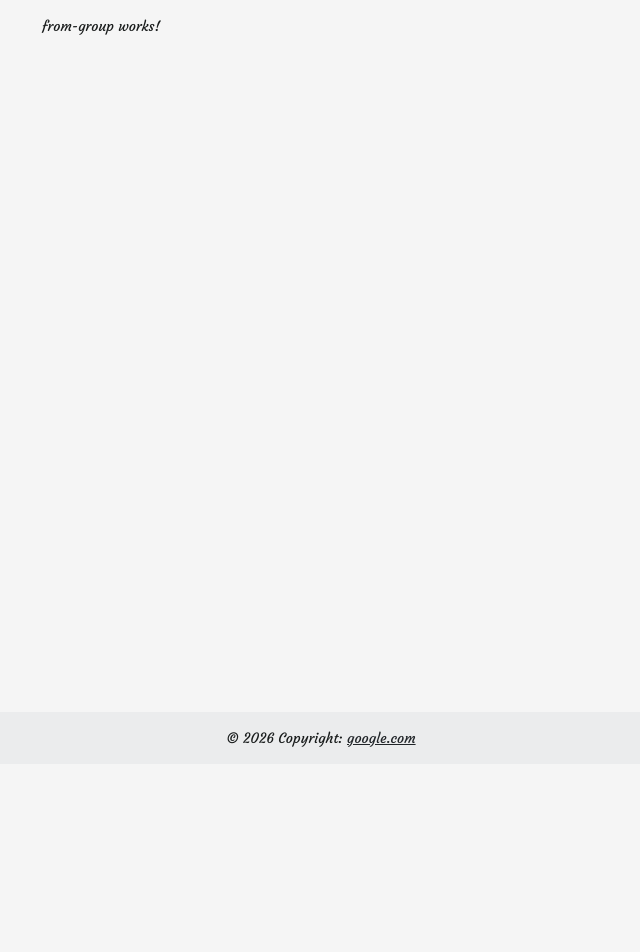
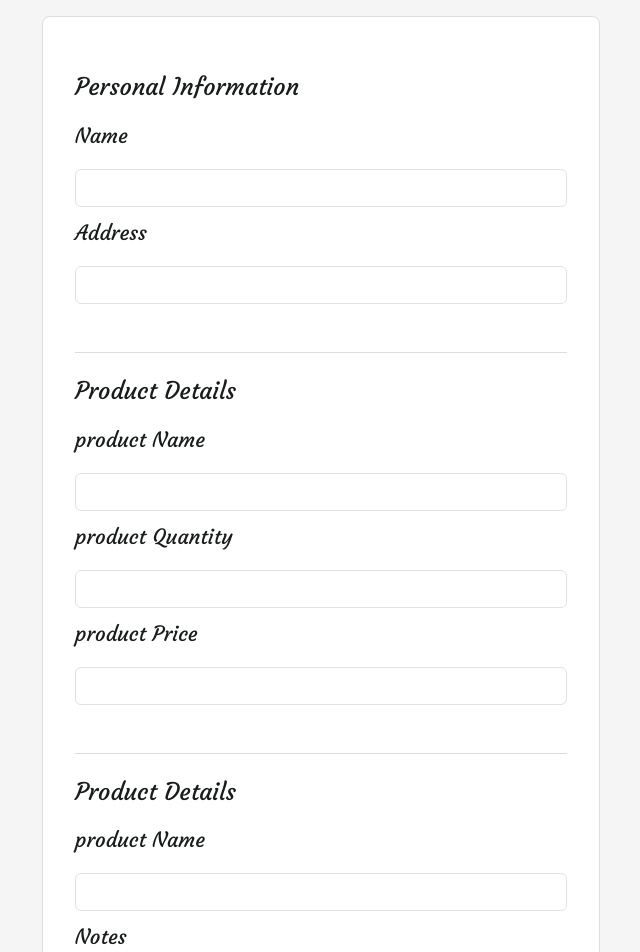
Before and after one commit to hebataha/my-angular-app, an Angular app: page /formGroup in a window 1280 px wide. Shown: the part 80-1032 px from the top of the page, without its empty margins (319-959 px from the left). Before the commit the page ends 848 px from the top, so only its background shows below. Built offline with nearby package versions, Linux system fonts and the light colour scheme.

Commit message:
form group UI

```diff
--- a/src/app/forms/from-group/from-group.html
+++ b/src/app/forms/from-group/from-group.html
@@ -1 +1,57 @@
-<p>from-group works!</p>
+<form>
+    <div class="mb-5">
+        <h4 class="my-4 text-capitalize">personal information</h4>
+        <div class="mb-3">
+            <label for="exampleInputEmail1" class="form-label">Name</label>
+            <input
+                type="email"
+                class="form-control"
+                id="exampleInputEmail1"
+                aria-describedby="emailHelp"
+            >
+        </div>
+        <div class="mb-3">
+            <label for="exampleInputPassword1" class="form-label">Address</label>
+            <input type="text" class="form-control" id="exampleInputPassword1">
+        </div>
+    </div>
+    <hr>
+    <div class="mb-5">
+        <h4 class="my-4 text-capitalize"> product details</h4>
+        <div class="mb-3">
+            <label for="exampleInputEmail1" class="form-label"> product Name</label>
+            <input
+                type="email"
+                class="form-control"
+                id="exampleInputEmail1"
+                aria-describedby="emailHelp"
+            >
+        </div>
+        <div class="mb-3">
+            <label for="exampleInputPassword1" class="form-label">product Quantity</label>
+            <input type="number" class="form-control" id="exampleInputPassword1">
+        </div>
+        <div class="mb-3">
+            <label for="exampleInputPassword2" class="form-label">product Price</label>
+            <input type="number" class="form-control" id="exampleInputPassword2">
+        </div>
+    </div>
+    <hr>
+    <div class="mb-5">
+        <h4 class="my-4 text-capitalize"> product details</h4>
+        <div class="mb-3">
+            <label for="exampleInputEmail1" class="form-label"> product Name</label>
+            <input
+                type="email"
+                class="form-control"
+                id="exampleInputEmail1"
+                aria-describedby="emailHelp"
+            >
+        </div>
+        <div class="mb-3">
+            <label for="exampleInputPassword1" class="form-label">Notes</label>
+            <textarea class="form-control"  rows="3"> add your notes</textarea>
+        </div>
+    </div>
+    <button type="submit" class="btn btn-primary">Submit</button>
+</form>
--- a/src/styles.scss
+++ b/src/styles.scss
@@ -56,3 +56,8 @@ form{
   padding: 2rem;
   background-color: #fff;
 }
+
+hr{
+  color: #ddd;
+  opacity: 1;
+}
```
